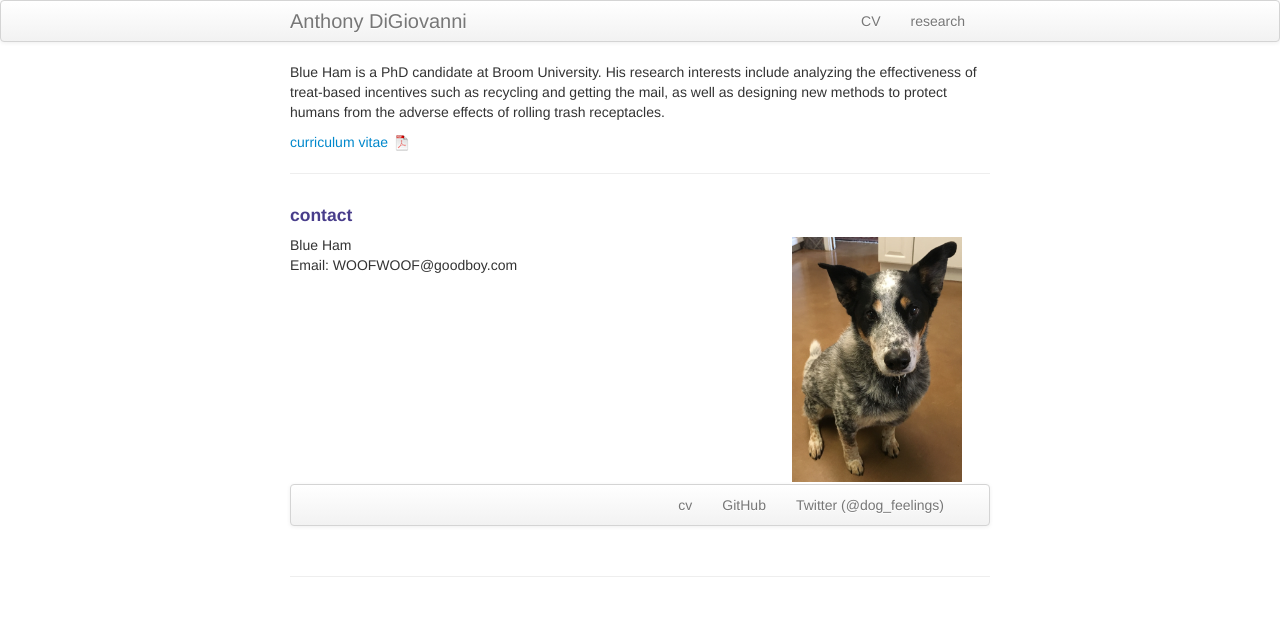
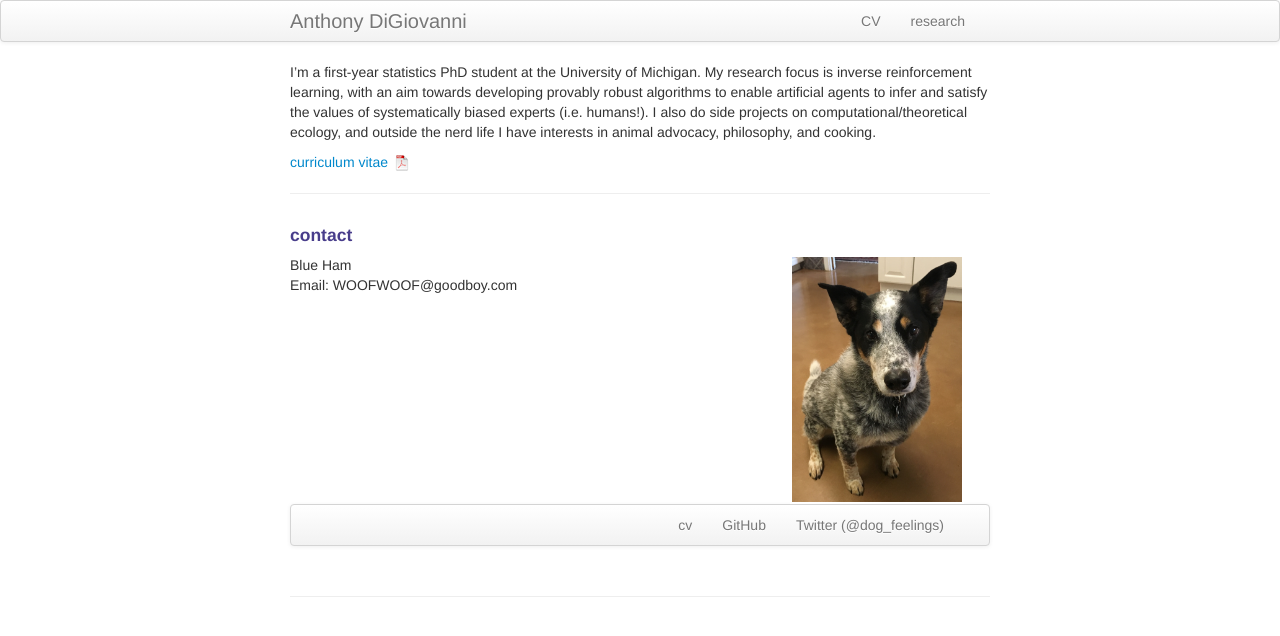
Before and after one commit to digiovannia/digiovannia.github.io, a Jekyll site: the page built from index.md, in a window 1280 px wide. Shown: the top 636 px of the page. Built offline with Jekyll 4.4.1, drawn with Linux system fonts in a browser that asks for light colours.

Commit message:
Updated description

```diff
--- a/index.md
+++ b/index.md
@@ -1,11 +1,11 @@
 ---
 layout: frontpage
-title: Blue Ham
-description: Blue Ham is a PhD candidate at Broom University.
-keywords: Blue, Ham, treats, recycling, mail, being a good boy
+title: Anthony DiGiovanni
+description: Academic website for Anthony DiGiovanni
+keywords:
 ---
 
-Blue Ham is a PhD candidate at Broom University. His research interests include analyzing the effectiveness of treat-based incentives such as recycling and getting the mail, as well as designing new methods to protect humans from the adverse effects of rolling trash receptacles.
+I'm a first-year statistics PhD student at the University of Michigan. My research focus is inverse reinforcement learning, with an aim towards developing provably robust algorithms to enable artificial agents to infer and satisfy the values of systematically biased experts (i.e. humans!). I also do side projects on computational/theoretical ecology, and outside the nerd life I have interests in animal advocacy, philosophy, and cooking.
 
 [curriculum vitae ![CV as pdf]({{ BASE_PATH }}/pages/icons16/pdf-icon.png)]({{ BASE_PATH }}/assets/CV.pdf)<br/>
 
```
